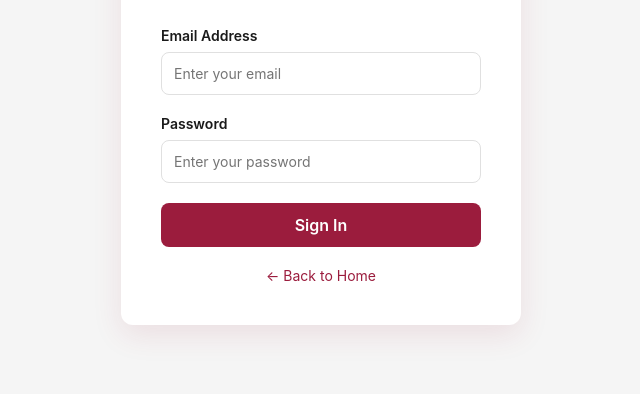
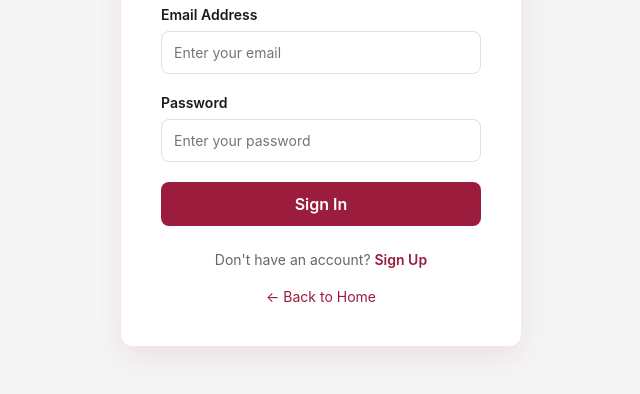
Before and after one commit to Nithyasree7/Smart-Yugam, a plain HTML site: page signin.html in a window 1280 px wide. Shown: the part 324-718 px from the top of the page, without its empty margins (319-959 px from the left). Drawn offline with Linux system fonts and the light colour scheme.

Commit message:
Update signin.html

```diff
--- a/signin.html
+++ b/signin.html
@@ -124,6 +124,10 @@
             <button type="submit" class="btn-primary">Sign In</button>
         </form>
 
+        <div style="margin-top: 25px; font-size: 14px; color: #666;">
+            Don't have an account? <a href="signup.html" style="color: #9B1C3D; font-weight: 600; text-decoration: none;">Sign Up</a>
+        </div>
+
         <a href="index.html" class="back-link">← Back to Home</a>
     </div>
 </body>
```
